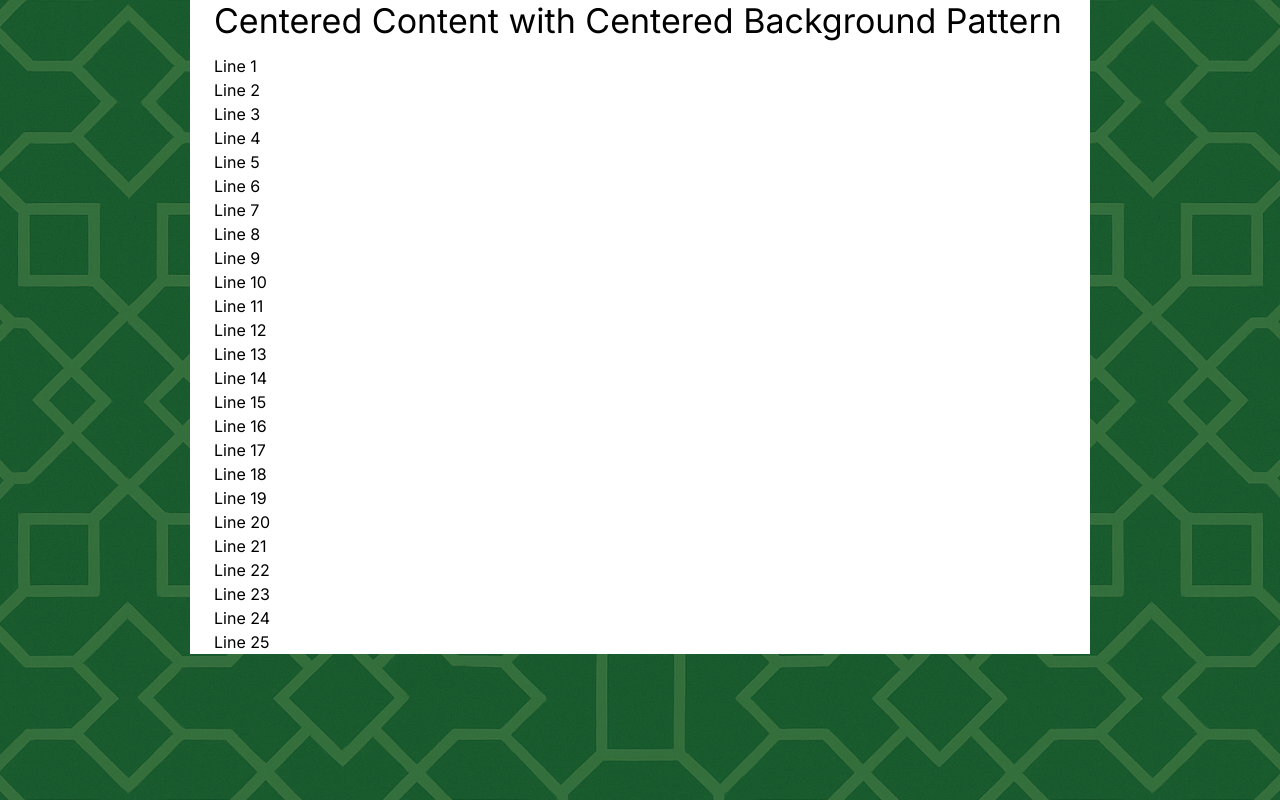
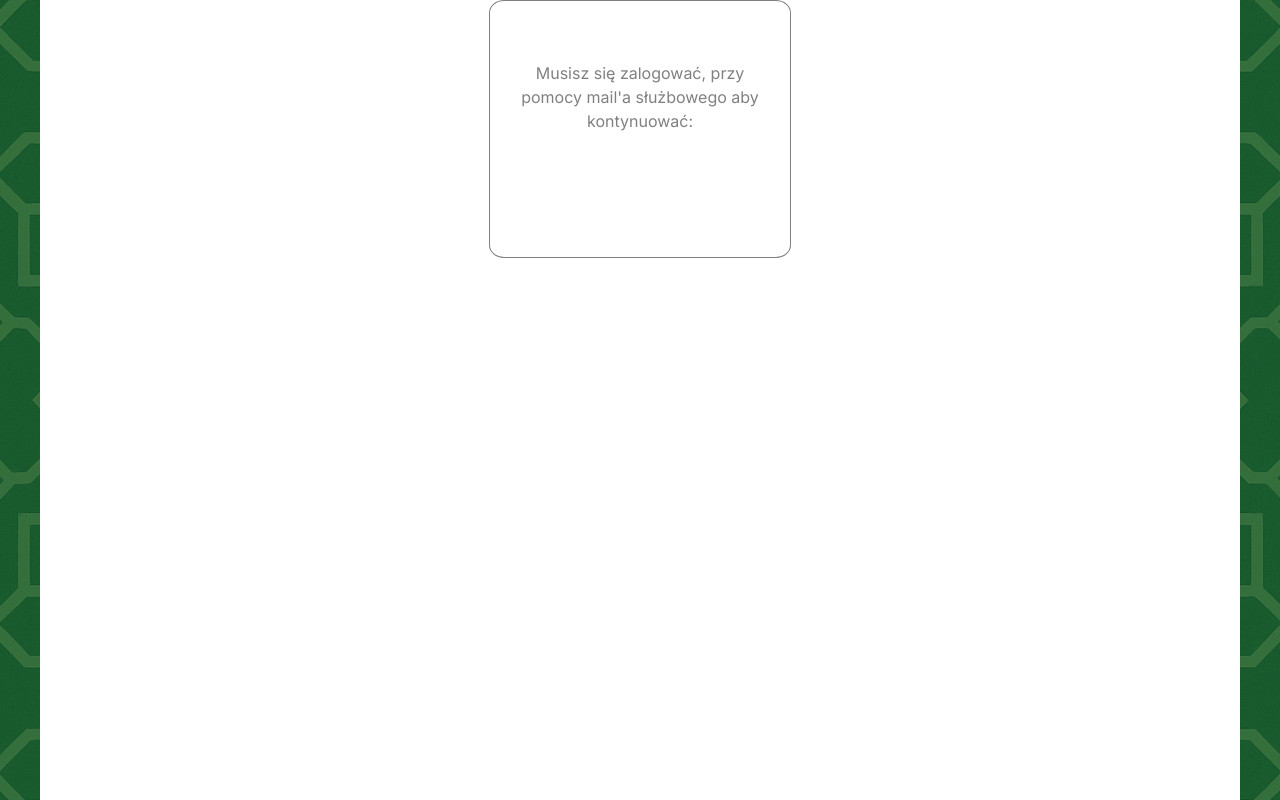
Before and after one commit to ocadotechnology-university/Robimy-dobro---aukcje, a React (Create React App) app in the folder frontend/: page /auth in a window 1280 px wide. Built offline with nearby package versions, Linux system fonts and the light colour scheme.

Commit message:
Add old route logic to new component

```diff
--- a/frontend/src/main/App.tsx
+++ b/frontend/src/main/App.tsx
@@ -101,18 +101,15 @@ function App() {
             />
 
             {/* Foreground Content */}
-            <Container
-                maxWidth="md"
-                sx={{
-                    bgcolor: 'white',
-                }}
-            >
-                <Typography variant="h4" gutterBottom>
-                    Centered Content with Centered Background Pattern
-                </Typography>
-                {[...Array(25)].map((_, i) => (
-                    <Typography key={i}>Line {i + 1}</Typography>
-                ))}
+            <Container maxWidth="lg" sx={{ bgcolor: 'white', minHeight: '100vh' }}>
+                {!isAuthPage && <Header/>}
+                <Routes>
+                    <Route path="/" element={<Navigate to="/auth"/>}/>
+                    <Route path="/auth" element={<Auth/>}/>
+                    <Route path="/home" element={<Home/>}/>
+                    <Route path="/add" element={<AddAuction/>}/>
+                    <Route path="/auctions" element={<Auctions/>}/>
+                </Routes>
             </Container>
         </Box>
     );
```
